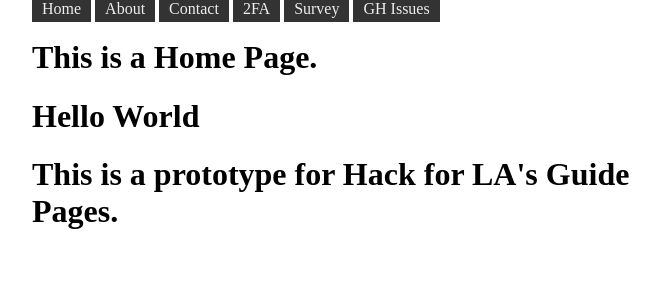
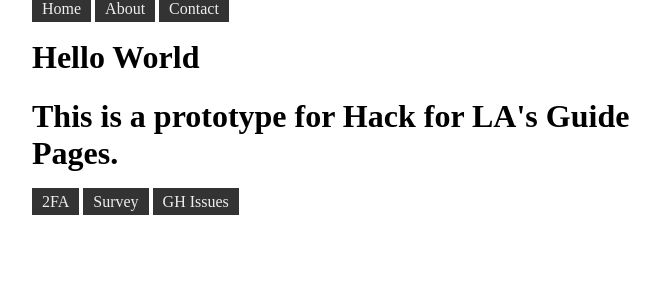
Before and after one commit to alyssabenipayo/guides-toc, a Jekyll site: the page built from index.html, in a window 1280 px wide. Shown: the top 300 px of the page, without its empty margins (308-968 px from the left). Built offline with Jekyll 4.4.1, drawn with Linux system fonts in a browser that asks for light colours.

Commit message:
updated header.html and index.html

```diff
--- a/_includes/header.html
+++ b/_includes/header.html
@@ -1,9 +1,7 @@
-<!-- Must Update -->
 <header>
     <a class="link" href="/">Home</a>
     <a class="link" href="/about.html">About</a>
     <a class="link" href="/contact.html">Contact</a>
-    <a class="link" href="/2FA.html">2FA</a>
-    <a class="link" href="/survey.html">Survey</a>
-    <a class="link" href="/github-issues.html">GH Issues</a>
+
+    <a href="{{ '/' | prepend: site.baseurl }}" title="{{ item.title }}">{{ item.title }}</a>
 </header>
--- a/_layouts/default.html
+++ b/_layouts/default.html
@@ -5,7 +5,6 @@
 
 <body>
 {% include header.html %}
-<!-- Liquid Tags-->
 
 {{content}}
 
--- a/index.html
+++ b/index.html
@@ -2,8 +2,10 @@
 layout: default
 title: Home
 ---
-    <h1>This is a Home Page.</h1>
-
     <h1>{{site.title}}</h1>
     <h1>{{site.description}}</h1>
     <h1>{{site.buzz}}</h1>
+
+    <a class="link" href="{{ '/2FA' |  prepend: site.baseurl }}">2FA</a>
+    <a class="link" href="{{ '/survey' |  prepend: site.baseurl }}">Survey</a>
+    <a class="link" href="{{ '/github-issues' |  prepend: site.baseurl }}">GH Issues</a>
```
Also changed, not shown: 4 other files.
